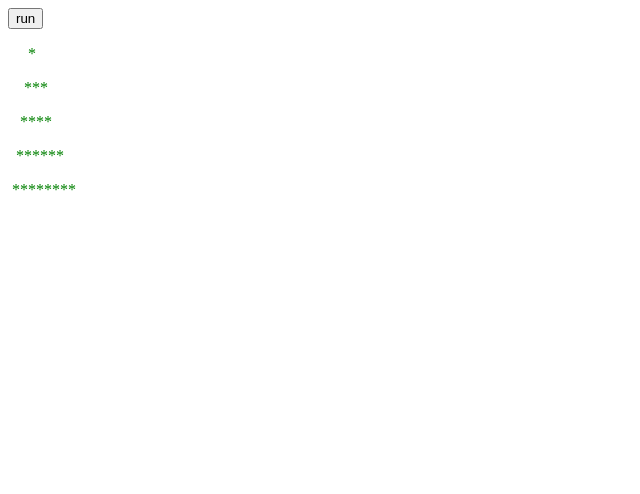
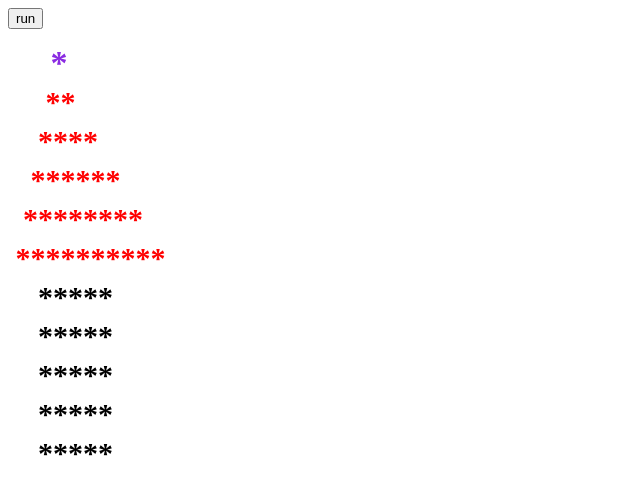
Before and after one commit to alstp0715/pra, a plain HTML site: page index.html in a window 1280 px wide. Both pictures are taken after a click on the button "run". Shown: the whole page, without its empty margins (0-640 px from the left). Drawn offline with Linux system fonts and the light colour scheme.

Commit message:
Update index.html

```diff
--- a/index.html
+++ b/index.html
@@ -2,35 +2,98 @@
 <html lang="en">
 <head>
     <meta charset="UTF-8">
-    <title>Document</title>
+    <title>pra_2</title>
+    <style>
+      p
+      {
+        font-size: 30px;
+        font-weight: 700;
+        line-height: 0.3;
+      }
+    </style>
 </head>
 <body>
     <button onclick="race()">run</button>
-    <p id="run1">&nbsp;&nbsp;&nbsp;&nbsp;&nbsp;*</p>
-    <p id="run2">&nbsp;&nbsp;&nbsp;&nbsp;***</p>
-    <p id="run3">&nbsp;&nbsp;&nbsp;****</p>
-    <p id="run4">&nbsp;&nbsp;******</p>
-    <p id="run5">&nbsp;********</p>
+    <p id="run6" style="color: blueviolet; font-size: 34PX;font-weight: 900;line-height: 0;">&nbsp;&nbsp;&nbsp;&nbsp;&nbsp;*</p>
+    <p id="run1">&nbsp;&nbsp;&nbsp;&nbsp;&nbsp;**</p>
+    <p id="run2">&nbsp;&nbsp;&nbsp;&nbsp;****</p>
+    <p id="run3">&nbsp;&nbsp;&nbsp;******</p>
+    <p id="run4">&nbsp;&nbsp;********</p>
+    <p id="run5">&nbsp;**********</p>
+    <p>&nbsp;&nbsp;&nbsp;&nbsp;*****</p>
+    <p>&nbsp;&nbsp;&nbsp;&nbsp;*****</p>
+    <p>&nbsp;&nbsp;&nbsp;&nbsp;*****</p>
+    <p>&nbsp;&nbsp;&nbsp;&nbsp;*****</p>
+    <p>&nbsp;&nbsp;&nbsp;&nbsp;*****</p>
+    <script>
 
-    <script>
-      function race() {
-        var Acolor = new Array("red", "orange", "green");
-        var Bcolor = 0;
-        function hello() {
+       function race() {
+         //red run
+        setTimeout(  function (){
+        run1.style.color='red'
+         },500);
+         setTimeout(  function (){
+        run2.style.color='red'
+         },1000);
+         setTimeout(  function (){
+        run3.style.color='red'
+         },1500);
+         setTimeout(  function (){
+        run4.style.color='red'
+         },2000);
+         setTimeout(  function (){
+        run5.style.color='red'
+         },2500);
+         //blue run
+         setTimeout(  function (){
+        run1.style.color='blue'
+         },3000);
+         setTimeout(  function (){
+        run2.style.color='blue'
+         },3500);
+         setTimeout(  function (){
+        run3.style.color='blue'
+         },4000);
+         setTimeout(  function (){
+        run4.style.color='blue'
+         },4500);
+         setTimeout(  function (){
+        run5.style.color='blue'
+         },5000);
+         //green run
+         setTimeout(  function (){
+        run1.style.color='green'
+         },5500);
+         setTimeout(  function (){
+        run2.style.color='green'
+         },6000);
+         setTimeout(  function (){
+        run3.style.color='green'
+         },6500);
+         setTimeout(  function (){
+        run4.style.color='green'
+         },7000);
+         setTimeout(  function (){
+        run5.style.color='green'
+         },7500);
 
-          var Ccolor = Acolor[Bcolor++];
-          run1.style.color = Ccolor;
-          run2.style.color = Ccolor;
-          run3.style.color = Ccolor;
-          run4.style.color = Ccolor;
-          run5.style.color = Ccolor;
-          if (Bcolor >= Acolor.length) {
-            Bcolor = 0;
-          }
-          return hello;
         }
-        setInterval(hello(), 500);
-      }
+      // setTimeout(
+      //  function race() {
+      //   run2.style.color='red'
+      // },1800)
+      // setTimeout(
+      //  function race() {
+      //   run3.style.color='red'
+      // },2600)
+      // setTimeout(
+      //  function race() {
+      //   run4.style.color='red'
+      // },3400)
+      // setTimeout(
+      //  function race() {
+      //   run5.style.color='red'
+      // },4200)
     </script>
   </body>
 </html>
```
